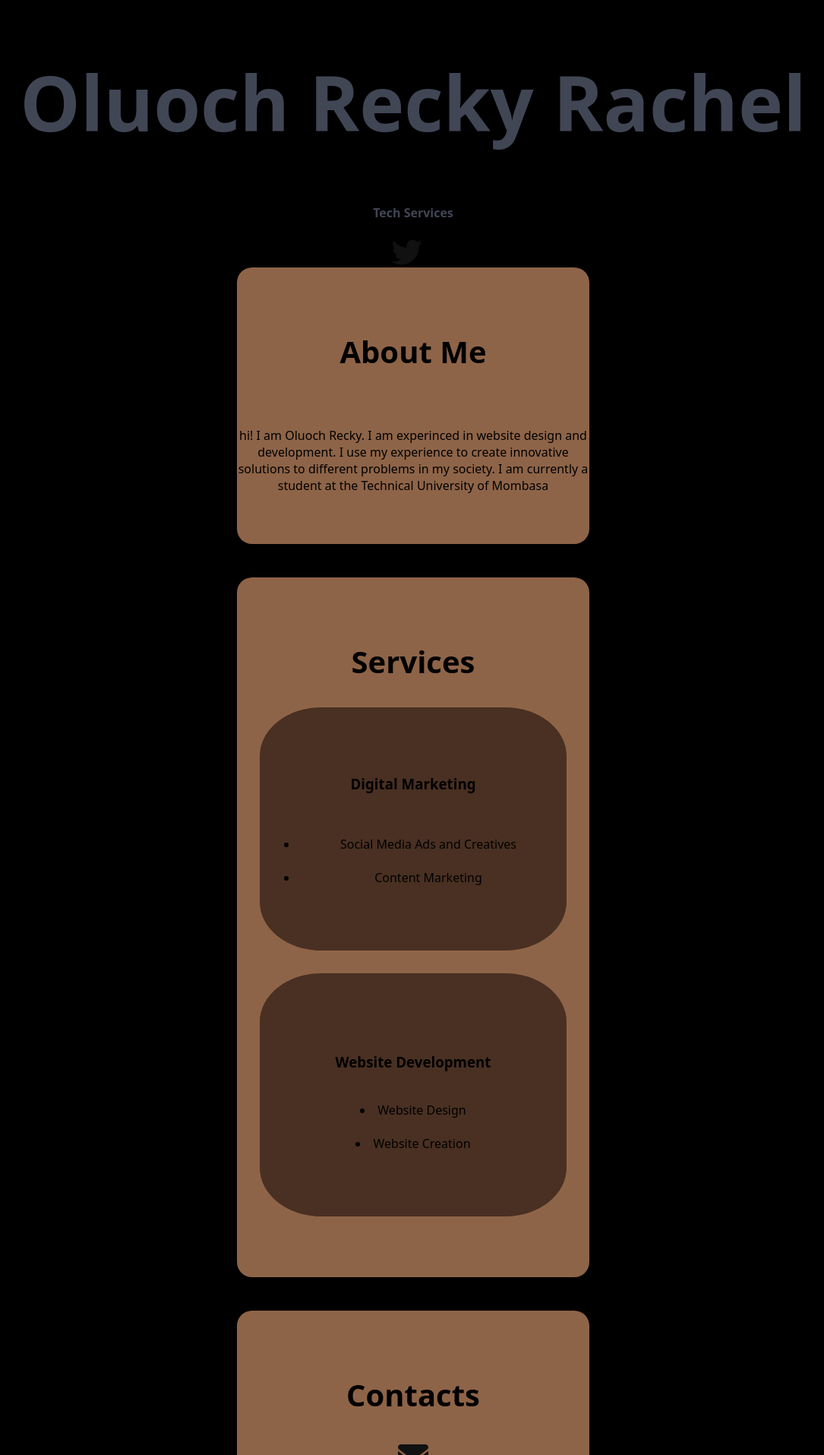
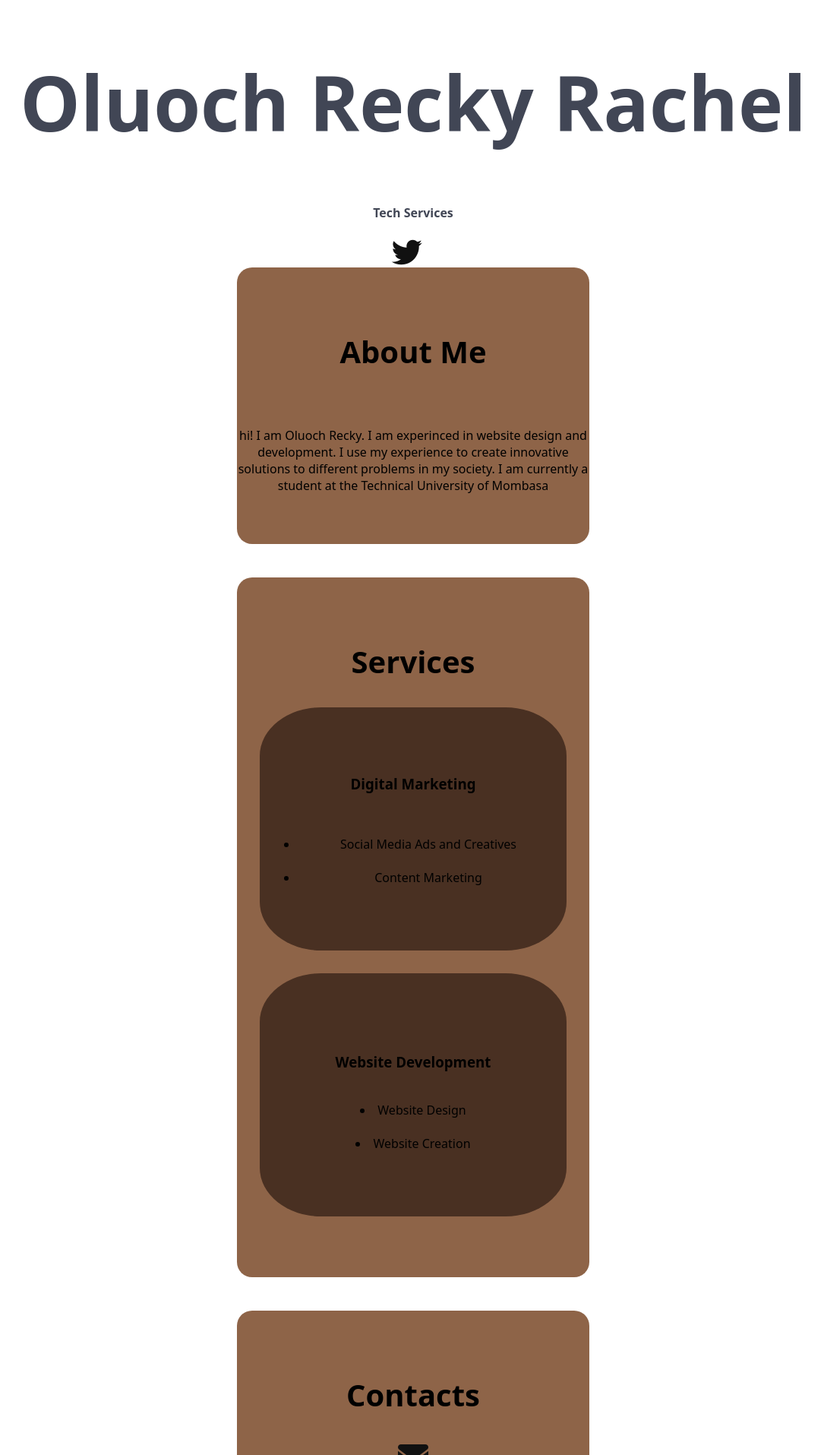
Before and after one commit to Reckie02/O_Rachel.github.io, a PHP site: page / in a window 1280 px wide. Shown: the part 558-2473 px from the top of the page at 76% size, without its empty margins (96-1181 px from the left). Run offline with PHP 8.4, Linux system fonts and the light colour scheme; some libraries are stand-ins or nearby versions.

Commit message:
Update Myprofile.css

```diff
--- a/Myprofile.css
+++ b/Myprofile.css
@@ -1,5 +1,5 @@
 body{
-	background-color:#000000;
+	background-color:#ffffff;
 	font-family: sans;
 	text-align: center;
 	align-content: center;
```
